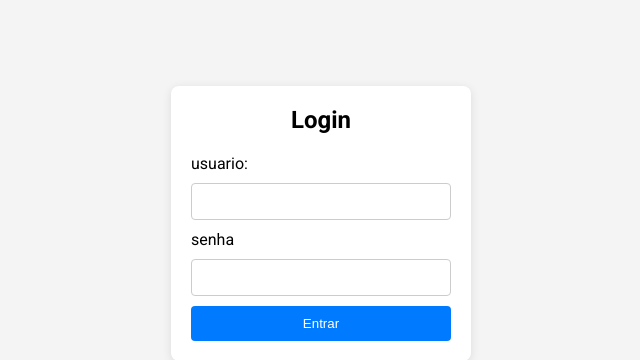
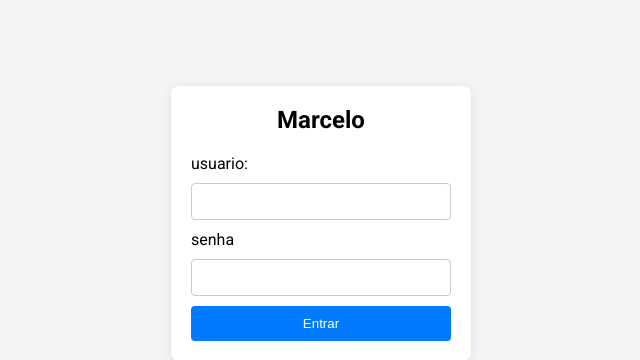
Before and after one commit to Camlui12/Trabalho-PI2-Caio-Camilo-Henrique, a Flask app: page /login in a window 1280 px wide. Shown: the part 177-537 px from the top of the page, without its empty margins (319-959 px from the left). Run offline with Flask 3, Linux system fonts and the light colour scheme.

Commit message:
Fala galera Marcelao

```diff
--- a/templates/login.html
+++ b/templates/login.html
@@ -9,7 +9,7 @@
 <body>
     <div class="container">
         <div class="login">
-            <h2>Login</h2>
+            <h2>Marcelo</h2>
             <form action="{{ url_for('login') }}" method="post">
                 <div class="form-group">
                     <label for="usuario">usuario:</label>
```
